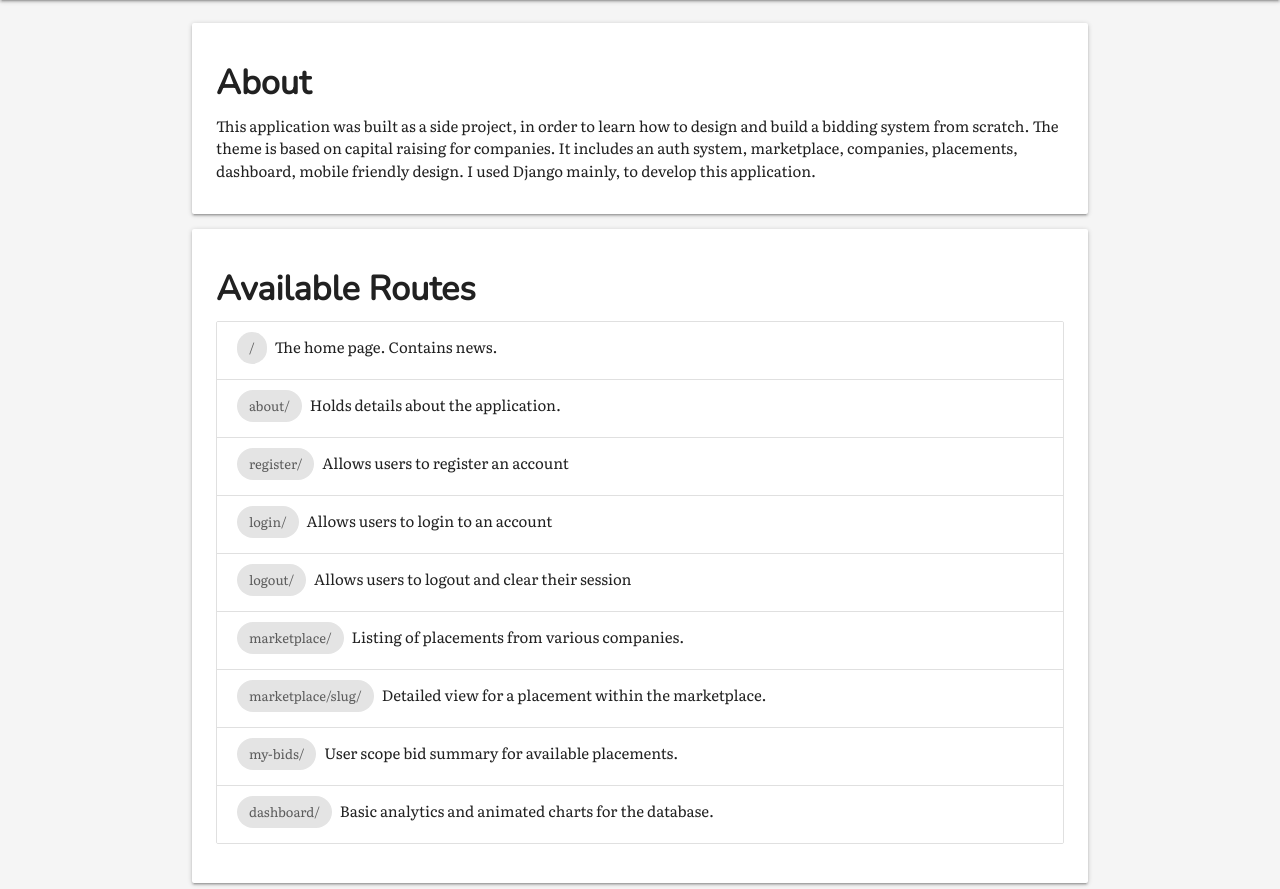
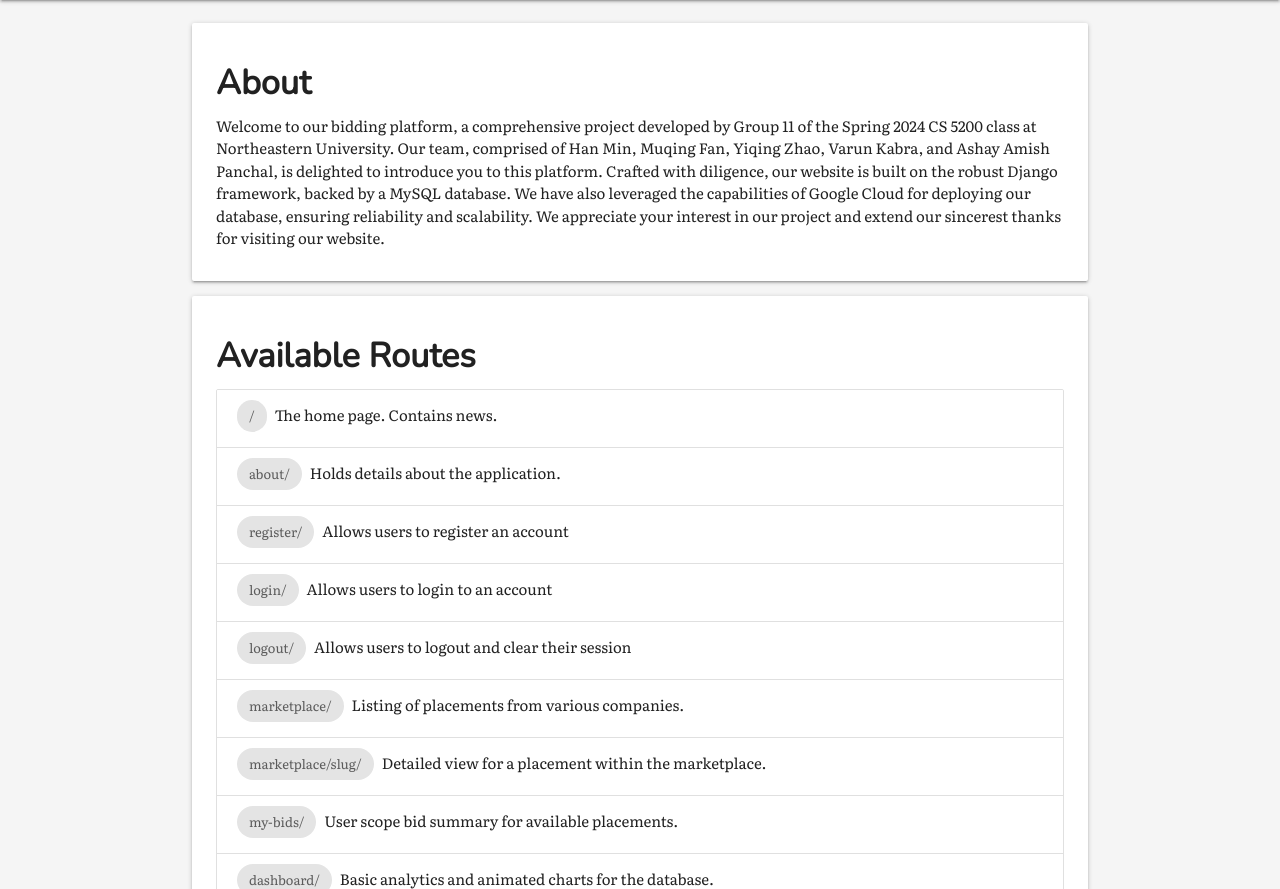
Before and after one commit to Ashay1301/BiddingSystem, a Django app: template templates/about.html in a window 1280 px wide. Shown: the part 64-953 px from the top of the page. Run offline with Django 3.2, Linux system fonts and the light colour scheme; the template is opened without the code that fills it, so the values that code supplies are empty; some libraries are stand-ins or nearby versions.

Commit message:
change of about page

```diff
--- a/templates/about.html
+++ b/templates/about.html
@@ -6,8 +6,7 @@
         <article class="card">
             <div class="card-content">
                 <h4>About</h4>
-                <p class="custom-font-1">This application was built as a side project, in order to learn how to design and build a bidding system from scratch. The theme is based on capital raising for companies. It includes an auth system, marketplace, companies, placements,
-                    dashboard, mobile friendly design. I used Django mainly, to develop this application.</p>
+                <p class="custom-font-1">Welcome to our bidding platform, a comprehensive project developed by Group 11 of the Spring 2024 CS 5200 class at Northeastern University. Our team, comprised of Han Min, Muqing Fan, Yiqing Zhao, Varun Kabra, and Ashay Amish Panchal, is delighted to introduce you to this platform. Crafted with diligence, our website is built on the robust Django framework, backed by a MySQL database. We have also leveraged the capabilities of Google Cloud for deploying our database, ensuring reliability and scalability. We appreciate your interest in our project and extend our sincerest thanks for visiting our website.</p>
 </div>
         </article>
         <article class="card">
```
